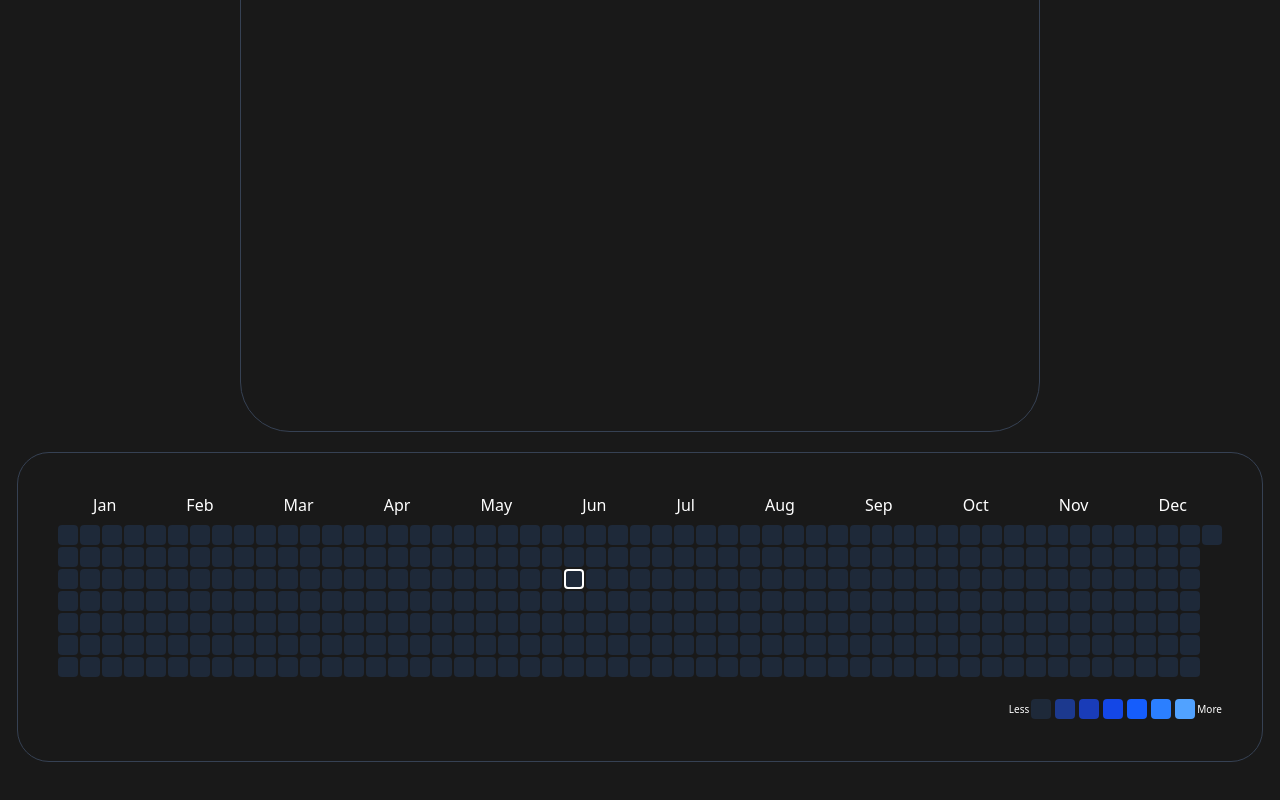
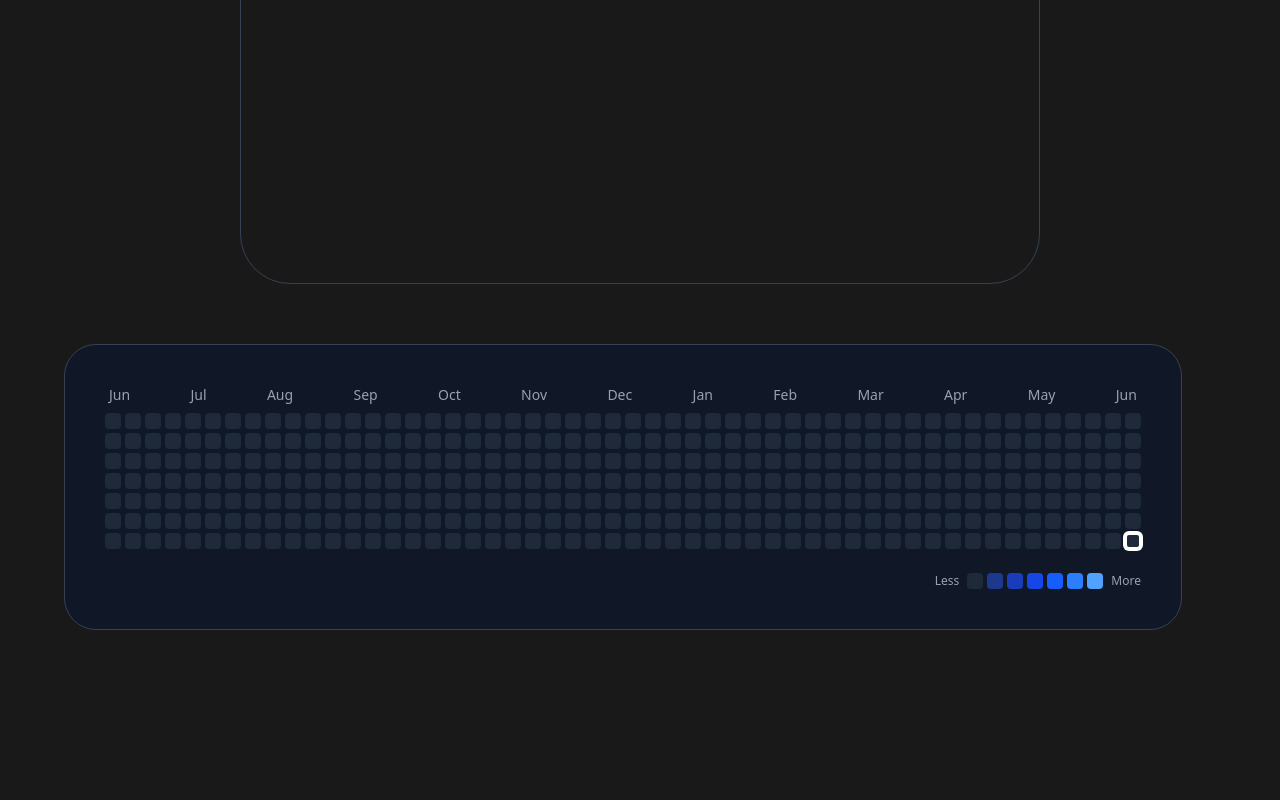
Before and after one commit to maaz-i7/To-Do-App-with-Heatmap, a React (Vite) app: page / in a window 1280 px wide. Shown: the part 620-1420 px from the top of the page. Built offline with nearby package versions, Linux system fonts and the light colour scheme.

Commit message:
'finalized'

```diff
--- a/src/App.jsx
+++ b/src/App.jsx
@@ -1,7 +1,6 @@
 import { useState } from 'react'
 import '../src/output.css'
 import Heatmap from './components/Heatmap'
-import Stats from './components/Stats'
 import Card from './components/Card'
 import Navbar from './components/Navbar'
 
@@ -28,7 +27,6 @@ function App() {
   return (
     <>
       <Navbar />
-      <Stats />
       <Card date={date} dateData={dateData} setDateData={setDateData} getDateData={getDateData} />
       <Heatmap date={date} setDate={setDate} dateData={dateData} />
     </>
--- a/src/components/Card.jsx
+++ b/src/components/Card.jsx
@@ -51,7 +51,7 @@ const Card = (props) => {
 
     const Task = ({ taskName, id, icon }) => {
         return (<div className="tasks">
-            <div className="cursor-pointer task flex items-center w-1/1 m-2 hover:bg-gray-800 p-2 rounded-[10px]"
+            <div className="cursor-pointer task flex items-center w-1/1 m-2 hover:bg-gray-800 p-2 rounded-[10px] max-[500px]:m-1 max-[500px]:p-1"
                 onClick={() => {
                     const index = Number(id.slice(1));
                     if (id[0] == 'p')
@@ -87,9 +87,9 @@ const Card = (props) => {
     }
 
     return (
-        <div className="Card w-200 h-200 p-15 rounded-[50px] border border-gray-700">
+        <div className="Card w-200 m-10 h-200 p-15 rounded-[50px] border border-gray-700 max-[1000px]:w-9/10 max-[500px]:p-10">
             <div className="date font-bold text-[30px]">{props.date}</div>
-            <div className="addTask mt-3 rounded-[25px] border border-gray-700 p-2 flex">
+            <div className="addTask mt-8 rounded-[25px] border border-gray-700 p-2 flex">
                 <input ref={inpRef} className="w-full p-3 outline-none" value={addTaskVal} type="text" placeholder="Add Task"
                     onChange={(e) => {
                         setAddTaskVal(e.target.value)
--- a/src/components/Heatmap.jsx
+++ b/src/components/Heatmap.jsx
@@ -1,93 +1,95 @@
-import React, { useEffect, useState } from "react";
+import React, { useMemo } from "react";
 
 const Heatmap = (props) => {
+    const monthNames = ["Jan", "Feb", "Mar", "Apr", "May", "Jun", "Jul", "Aug", "Sep", "Oct", "Nov", "Dec"];
+    const heatColors = ["bg-blue-900", "bg-blue-800", "bg-blue-700", "bg-blue-600", "bg-blue-500", "bg-blue-400"];
 
-    const monthNames = ["Jan", "Feb", "Mar", "Apr", "May", "Jun", "Jul", "Aug", "Sep", "Oct", "Nov", "Dec"]
-    const heatColors = ["bg-blue-900","bg-blue-800","bg-blue-700","bg-blue-600","bg-blue-500","bg-blue-400"];
-    const [updateHeatColor, setUpdateHeatColor] = useState(false)
+    const allDates = useMemo(() => {
+        const dates = [];
+        const today = new Date();
+        today.setHours(0, 0, 0, 0);
 
-    const getDatesOfYear = (year) => {
+        for (let i = 363; i >= 0; i--) {
+            const d = new Date(today);
+            d.setDate(d.getDate() - i);
+            dates.push(d.toDateString());
+        }
+        return dates;
+    }, []);
 
-        let dates = []
-        let date = new Date(`1/1/${year}`)
-        while (date.getFullYear() == year) {
-            dates.push(date.toDateString())
-            date.setDate(date.getDate() + 1)
+    const displayMonths = useMemo(() => {
+        const months = [];
+        allDates.forEach((dateString) => {
+            const date = new Date(dateString);
+            const monthName = monthNames[date.getMonth()];
+            if (months.length === 0 || months[months.length - 1] !== monthName) {
+                months.push(monthName);
+            }
+        });
+        return months;
+    }, [allDates]);
+
+    const getHeatColor = (dateStr) => {
+        try {
+            const dateData = JSON.parse(localStorage.getItem(dateStr));
+
+            if (!dateData || Object.keys(dateData).length === 0) return "bg-gray-800";
+
+            let pendCount = dateData.pending?.length || 0;
+            let compCount = dateData.completed?.length || 0;
+
+            if (!pendCount && !compCount) return "bg-gray-800";
+            if (!pendCount) return "bg-blue-400";
+            if (!compCount) return "bg-gray-800";
+
+            const score = Math.min(Math.round((compCount / (pendCount + compCount)) * 5), 5);
+            return heatColors[score];
+        } catch (e) {
+            return "bg-gray-800";
         }
-        return dates
-    }
-
-    const getHeatColor = (date) => {
-
-        const dateData = JSON.parse(localStorage.getItem(date))
-        if(!dateData || dateData==={})
-            return "bg-gray-800"
-
-        let pendCount = dateData.pending.length
-        let compCount = dateData.completed.length
-
-        if(!pendCount && !compCount)
-            return "bg-gray-800"
-
-        if(!pendCount)
-            return "bg-blue-400"
-
-        if(!compCount)
-            return "bg-gray-800"
-
-        const score = Math.min(Math.round((compCount/(pendCount+compCount))*5), 5)
-        return heatColors[score]
-    }
-
-    const [todayHeatColor, setTodayHeatColor] = useState(() => getHeatColor(props.date))
-
-    useEffect(() => {
-        setUpdateHeatColor(updateHeatColor ? false : true)
-    }, [props.dateData, props.date])
-
-
-    let allDates = getDatesOfYear(2026)
+    };
 
     return (
-        <>
-            <div className="w-fit border border-gray-700 rounded-4xl mt-5 mb-5 h-fit flex flex-col p-10">
-                <div className="head flex justify-around w-1/1">
-                    {
-                        monthNames.map((month) => {
-                            return <div key={month.toLowerCase()} >{month}</div>
-                        })
-                    }
+        <div className="max-[1300px]:w-9/10 max-[1300px]:overflow-scroll">
+            <div className="w-fit border border-gray-700 rounded-4xl mt-5 mb-50 h-fit flex flex-col p-10 bg-gray-900 text-white">
+
+                <div className="head flex justify-between w-full mb-2 text-sm text-gray-400 px-1">
+                    {displayMonths.map((month, i) => (
+                        <div key={`${month}-${i}`}>{month}</div>
+                    ))}
                 </div>
-                <div className="body mt-2">
-                    <span className="dayBoxes w-fit grid grid-rows-7 grid-flow-col gap-0.5">
-                        {
-                            allDates.map((date) => {
-                                return <div
-                                    title={new Date(date).toDateString()}
-                                    key={(new Date(date)).getTime()}
-                                    date-value={date}
-                                    className={`${getHeatColor(date)} rounded w-5 h-5 cursor-pointer ${date === props.date ? "border-2 border-white" : ""}`}
-                                    onClick={() => {
-                                        props.setDate(date)
-                                    }}>
-                                </div>
-                            })
-                        }
-                    </span>
-                    <div className="heatScale flex items-center ml-auto w-fit mt-5">
-                        <div className="text-[10px]">Less</div>
-                        <div className="boxes flex">
-                            <div className="box1 m-0.5 rounded bg-gray-800 w-5 h-5"></div>
-                            {
-                                heatColors.map((color, i) => <div key={i} className={`box1 m-0.5 rounded ${heatColors[i]} w-5 h-5`}></div> )
-                            }
+
+                <div className="body">
+                    <div className="dayBoxes w-fit grid grid-rows-7 grid-flow-col gap-1">
+                        {allDates.map((date) => (
+                            <div
+                                title={date}
+                                key={date}
+                                date-value={date}
+                                className={`
+                                    ${getHeatColor(date)}
+                                    rounded-sm w-4 h-4 cursor-pointer transition-colors duration-200 hover:ring-2 hover:ring-gray-400
+                                    ${date === props.date ? "border-2 border-white ring-2 ring-white" : ""}
+                                `}
+                                onClick={() => props.setDate(date)}
+                            />
+                        ))}
+                    </div>
+
+                    <div className="heatScale flex items-center justify-end w-full mt-6 space-x-2 text-gray-400">
+                        <span className="text-xs">Less</span>
+                        <div className="boxes flex space-x-1">
+                            <div className="rounded-sm bg-gray-800 w-4 h-4" title="0 Contributions"></div>
+                            {heatColors.map((color, i) => (
+                                <div key={i} className={`rounded-sm ${color} w-4 h-4`}></div>
+                            ))}
                         </div>
-                        <div className="text-[10px]">More</div>
+                        <span className="text-xs">More</span>
                     </div>
                 </div>
             </div>
-        </>
-    )
-}
+        </div>
+    );
+};
 
-export default Heatmap
+export default Heatmap;
--- a/src/output.css
+++ b/src/output.css
@@ -27,10 +27,18 @@
     --color-gray-500: oklch(55.1% 0.027 264.364);
     --color-gray-700: oklch(37.3% 0.034 259.733);
     --color-gray-800: oklch(27.8% 0.033 256.848);
+    --color-gray-900: oklch(21% 0.034 264.665);
     --color-white: #fff;
     --spacing: 0.25rem;
+    --text-xs: 0.75rem;
+    --text-xs--line-height: calc(1 / 0.75);
+    --text-sm: 0.875rem;
+    --text-sm--line-height: calc(1.25 / 0.875);
+    --text-6xl: 3.75rem;
+    --text-6xl--line-height: 1;
     --font-weight-bold: 700;
     --font-weight-extrabold: 800;
+    --radius-sm: 0.25rem;
     --radius-2xl: 1rem;
     --radius-4xl: 2rem;
     --default-transition-duration: 150ms;
@@ -221,6 +229,12 @@
   .m-2 {
     margin: calc(var(--spacing) * 2);
   }
+  .m-10 {
+    margin: calc(var(--spacing) * 10);
+  }
+  .my-3 {
+    margin-block: calc(var(--spacing) * 3);
+  }
   .mt-2 {
     margin-top: calc(var(--spacing) * 2);
   }
@@ -233,17 +247,29 @@
   .mt-5 {
     margin-top: calc(var(--spacing) * 5);
   }
+  .mt-6 {
+    margin-top: calc(var(--spacing) * 6);
+  }
+  .mt-8 {
+    margin-top: calc(var(--spacing) * 8);
+  }
   .mt-20 {
     margin-top: calc(var(--spacing) * 20);
   }
   .mr-4 {
     margin-right: calc(var(--spacing) * 4);
   }
+  .mb-2 {
+    margin-bottom: calc(var(--spacing) * 2);
+  }
   .mb-5 {
     margin-bottom: calc(var(--spacing) * 5);
   }
   .mb-20 {
     margin-bottom: calc(var(--spacing) * 20);
+  }
+  .mb-50 {
+    margin-bottom: calc(var(--spacing) * 50);
   }
   .ml-1 {
     margin-left: calc(var(--spacing) * 1);
@@ -266,11 +292,17 @@
   .table {
     display: table;
   }
+  .h-4 {
+    height: calc(var(--spacing) * 4);
+  }
   .h-5 {
     height: calc(var(--spacing) * 5);
   }
   .h-10 {
     height: calc(var(--spacing) * 10);
+  }
+  .h-48 {
+    height: calc(var(--spacing) * 48);
   }
   .h-50 {
     height: calc(var(--spacing) * 50);
@@ -290,6 +322,9 @@
   .w-1\/1 {
     width: calc(1 / 1 * 100%);
   }
+  .w-4 {
+    width: calc(var(--spacing) * 4);
+  }
   .w-5 {
     width: calc(var(--spacing) * 5);
   }
@@ -299,8 +334,14 @@
   .w-20 {
     width: calc(var(--spacing) * 20);
   }
+  .w-48 {
+    width: calc(var(--spacing) * 48);
+  }
   .w-200 {
     width: calc(var(--spacing) * 200);
+  }
+  .w-\[800px\] {
+    width: 800px;
   }
   .w-fit {
     width: fit-content;
@@ -352,11 +393,31 @@
   .justify-center {
     justify-content: center;
   }
+  .justify-end {
+    justify-content: flex-end;
+  }
   .gap-0 {
     gap: calc(var(--spacing) * 0);
   }
   .gap-0\.5 {
     gap: calc(var(--spacing) * 0.5);
+  }
+  .gap-1 {
+    gap: calc(var(--spacing) * 1);
+  }
+  .space-x-1 {
+    :where(& > :not(:last-child)) {
+      --tw-space-x-reverse: 0;
+      margin-inline-start: calc(calc(var(--spacing) * 1) * var(--tw-space-x-reverse));
+      margin-inline-end: calc(calc(var(--spacing) * 1) * calc(1 - var(--tw-space-x-reverse)));
+    }
+  }
+  .space-x-2 {
+    :where(& > :not(:last-child)) {
+      --tw-space-x-reverse: 0;
+      margin-inline-start: calc(calc(var(--spacing) * 2) * var(--tw-space-x-reverse));
+      margin-inline-end: calc(calc(var(--spacing) * 2) * calc(1 - var(--tw-space-x-reverse)));
+    }
   }
   .self-center {
     align-self: center;
@@ -390,6 +451,9 @@
   }
   .rounded-\[50px\] {
     border-radius: 50px;
+  }
+  .rounded-sm {
+    border-radius: var(--radius-sm);
   }
   .border {
     border-style: var(--tw-border-style);
@@ -450,6 +514,9 @@
   .bg-gray-800 {
     background-color: var(--color-gray-800);
   }
+  .bg-gray-900 {
+    background-color: var(--color-gray-900);
+  }
   .fill-gray-500 {
     fill: var(--color-gray-500);
   }
@@ -477,6 +544,9 @@
   .p-15 {
     padding: calc(var(--spacing) * 15);
   }
+  .px-1 {
+    padding-inline: calc(var(--spacing) * 1);
+  }
   .pr-6 {
     padding-right: calc(var(--spacing) * 6);
   }
@@ -486,11 +556,26 @@
   .text-center {
     text-align: center;
   }
+  .text-6xl {
+    font-size: var(--text-6xl);
+    line-height: var(--tw-leading, var(--text-6xl--line-height));
+  }
+  .text-sm {
+    font-size: var(--text-sm);
+    line-height: var(--tw-leading, var(--text-sm--line-height));
+  }
+  .text-xs {
+    font-size: var(--text-xs);
+    line-height: var(--tw-leading, var(--text-xs--line-height));
+  }
   .text-\[10px\] {
     font-size: 10px;
   }
   .text-\[20px\] {
     font-size: 20px;
+  }
+  .text-\[25px\] {
+    font-size: 25px;
   }
   .text-\[30px\] {
     font-size: 30px;
@@ -524,6 +609,13 @@
   .underline {
     text-decoration-line: underline;
   }
+  .ring-2 {
+    --tw-ring-shadow: var(--tw-ring-inset,) 0 0 0 calc(2px + var(--tw-ring-offset-width)) var(--tw-ring-color, currentcolor);
+    box-shadow: var(--tw-inset-shadow), var(--tw-inset-ring-shadow), var(--tw-ring-offset-shadow), var(--tw-ring-shadow), var(--tw-shadow);
+  }
+  .ring-white {
+    --tw-ring-color: var(--color-white);
+  }
   .outline {
     outline-style: var(--tw-outline-style);
     outline-width: 1px;
@@ -535,6 +627,15 @@
     transition-property: all;
     transition-timing-function: var(--tw-ease, var(--default-transition-timing-function));
     transition-duration: var(--tw-duration, var(--default-transition-duration));
+  }
+  .transition-colors {
+    transition-property: color, background-color, border-color, outline-color, text-decoration-color, fill, stroke, --tw-gradient-from, --tw-gradient-via, --tw-gradient-to;
+    transition-timing-function: var(--tw-ease, var(--default-transition-timing-function));
+    transition-duration: var(--tw-duration, var(--default-transition-duration));
+  }
+  .duration-200 {
+    --tw-duration: 200ms;
+    transition-duration: 200ms;
   }
   .duration-300 {
     --tw-duration: 300ms;
@@ -575,9 +676,79 @@
       }
     }
   }
+  .hover\:ring-2 {
+    &:hover {
+      @media (hover: hover) {
+        --tw-ring-shadow: var(--tw-ring-inset,) 0 0 0 calc(2px + var(--tw-ring-offset-width)) var(--tw-ring-color, currentcolor);
+        box-shadow: var(--tw-inset-shadow), var(--tw-inset-ring-shadow), var(--tw-ring-offset-shadow), var(--tw-ring-shadow), var(--tw-shadow);
+      }
+    }
+  }
+  .hover\:ring-gray-400 {
+    &:hover {
+      @media (hover: hover) {
+        --tw-ring-color: var(--color-gray-400);
+      }
+    }
+  }
+  .max-\[500\]\:m-1 {
+    @media (width < 500) {
+      margin: calc(var(--spacing) * 1);
+    }
+  }
+  .max-\[500\]\:p-1 {
+    @media (width < 500) {
+      padding: calc(var(--spacing) * 1);
+    }
+  }
+  .max-\[1300px\]\:w-9\/10 {
+    @media (width < 1300px) {
+      width: calc(9 / 10 * 100%);
+    }
+  }
+  .max-\[1300px\]\:overflow-scroll {
+    @media (width < 1300px) {
+      overflow: scroll;
+    }
+  }
+  .max-\[1000px\]\:w-9\/10 {
+    @media (width < 1000px) {
+      width: calc(9 / 10 * 100%);
+    }
+  }
   .max-\[1000px\]\:text-\[15px\] {
     @media (width < 1000px) {
       font-size: 15px;
+    }
+  }
+  .max-\[1000px\]\:text-\[20px\] {
+    @media (width < 1000px) {
+      font-size: 20px;
+    }
+  }
+  .max-\[1000px\]\:text-\[25px\] {
+    @media (width < 1000px) {
+      font-size: 25px;
+    }
+  }
+  .max-\[500px\]\:m-1 {
+    @media (width < 500px) {
+      margin: calc(var(--spacing) * 1);
+    }
+  }
+  .max-\[500px\]\:p-1 {
+    @media (width < 500px) {
+      padding: calc(var(--spacing) * 1);
+    }
+  }
+  .max-\[500px\]\:p-5 {
+    @media (width < 500px) {
+      padding: calc(var(--spacing) * 5);
+    }
+  }
+  .max-\[500px\]\:p-10 {
+    @media (width < 500px) {
+      padding: calc(var(--spacing) * 10);
     }
   }
 }
@@ -616,6 +787,11 @@
   syntax: "*";
   inherits: false;
 }
+@property --tw-space-x-reverse {
+  syntax: "*";
+  inherits: false;
+  initial-value: 0;
+}
 @property --tw-border-style {
   syntax: "*";
   inherits: false;
@@ -624,6 +800,71 @@
 @property --tw-font-weight {
   syntax: "*";
   inherits: false;
+}
+@property --tw-shadow {
+  syntax: "*";
+  inherits: false;
+  initial-value: 0 0 #0000;
+}
+@property --tw-shadow-color {
+  syntax: "*";
+  inherits: false;
+}
+@property --tw-shadow-alpha {
+  syntax: "<percentage>";
+  inherits: false;
+  initial-value: 100%;
+}
+@property --tw-inset-shadow {
+  syntax: "*";
+  inherits: false;
+  initial-value: 0 0 #0000;
+}
+@property --tw-inset-shadow-color {
+  syntax: "*";
+  inherits: false;
+}
+@property --tw-inset-shadow-alpha {
+  syntax: "<percentage>";
+  inherits: false;
+  initial-value: 100%;
+}
+@property --tw-ring-color {
+  syntax: "*";
+  inherits: false;
+}
+@property --tw-ring-shadow {
+  syntax: "*";
+  inherits: false;
+  initial-value: 0 0 #0000;
+}
+@property --tw-inset-ring-color {
+  syntax: "*";
+  inherits: false;
+}
+@property --tw-inset-ring-shadow {
+  syntax: "*";
+  inherits: false;
+  initial-value: 0 0 #0000;
+}
+@property --tw-ring-inset {
+  syntax: "*";
+  inherits: false;
+}
+@property --tw-ring-offset-width {
+  syntax: "<length>";
+  inherits: false;
+  initial-value: 0px;
+}
+@property --tw-ring-offset-color {
+  syntax: "*";
+  inherits: false;
+  initial-value: #fff;
+}
+@property --tw-ring-offset-shadow {
+  syntax: "*";
+  inherits: false;
+  initial-value: 0 0 #0000;
 }
 @property --tw-outline-style {
   syntax: "*";
@@ -713,8 +954,23 @@
       --tw-rotate-z: initial;
       --tw-skew-x: initial;
       --tw-skew-y: initial;
+      --tw-space-x-reverse: 0;
       --tw-border-style: solid;
       --tw-font-weight: initial;
+      --tw-shadow: 0 0 #0000;
+      --tw-shadow-color: initial;
+      --tw-shadow-alpha: 100%;
+      --tw-inset-shadow: 0 0 #0000;
+      --tw-inset-shadow-color: initial;
+      --tw-inset-shadow-alpha: 100%;
+      --tw-ring-color: initial;
+      --tw-ring-shadow: 0 0 #0000;
+      --tw-inset-ring-color: initial;
+      --tw-inset-ring-shadow: 0 0 #0000;
+      --tw-ring-inset: initial;
+      --tw-ring-offset-width: 0px;
+      --tw-ring-offset-color: #fff;
+      --tw-ring-offset-shadow: 0 0 #0000;
       --tw-outline-style: solid;
       --tw-blur: initial;
       --tw-brightness: initial;
```
Also changed, not shown: src/components/Navbar.jsx (+1 -1 lines), src/components/Stats.jsx (deleted, +0 -30 lines).
